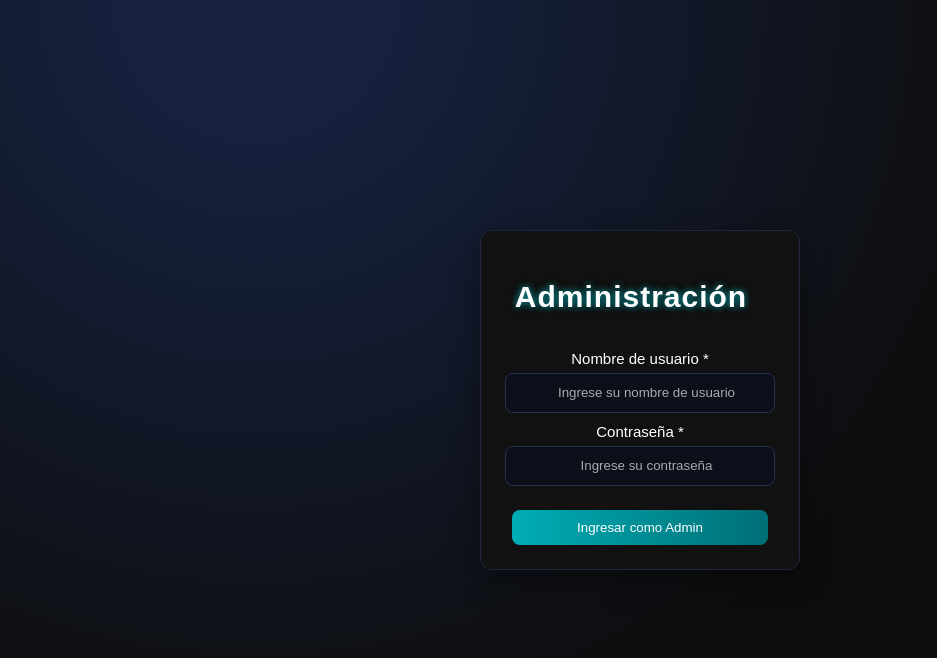
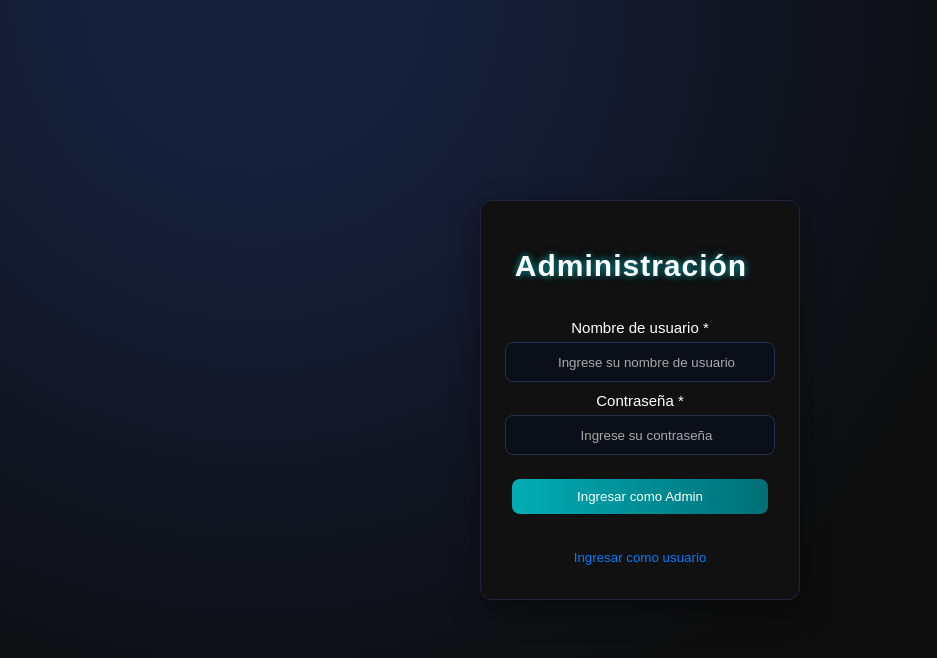
Before and after one commit to jonhbass/Betassist, a React (Vite) app: page /admin-login in a window 1280 px wide. Shown: the top 658 px of the page, without its empty margins (0-937 px from the left). Built offline with nearby package versions, Linux system fonts and the light colour scheme; no server answers.

Commit message:
correçoes

```diff
--- a/src/css/Login.css
+++ b/src/css/Login.css
@@ -78,6 +78,30 @@
   box-shadow: 0 0 12px rgb(118, 230, 255); /* Efeito de brilho ao passar o mouse */
 }
 
+.login-user-btn {
+  background: rgba(255, 255, 255, 0.1) !important; /* Fundo semi-transparente */
+  border: 1px solid rgba(255, 255, 255, 0.2) !important; /* Borda sutil */
+  color: #dff4ff !important; /* Cor do texto mais suave */
+}
+
+.login-user-btn:hover {
+  background: rgba(255, 255, 255, 0.15) !important; /* Destaque ao hover */
+  border-color: rgba(255, 255, 255, 0.3) !important;
+  box-shadow: 0 0 8px rgba(255, 255, 255, 0.2) !important;
+}
+
+.login-admin-btn {
+  background: rgba(255, 255, 255, 0.1) !important; /* Fundo semi-transparente */
+  border: 1px solid rgba(255, 255, 255, 0.2) !important; /* Borda sutil */
+  color: #dff4ff !important; /* Cor do texto mais suave */
+}
+
+.login-admin-btn:hover {
+  background: rgba(255, 255, 255, 0.15) !important; /* Destaque ao hover */
+  border-color: rgba(255, 255, 255, 0.3) !important;
+  box-shadow: 0 0 8px rgba(255, 255, 255, 0.2) !important;
+}
+
 .login-error {
   background: #3b0f0f; /* Cor de fundo da mensagem de erro */
   color: #ffb3b3; /* Cor do texto da mensagem de erro */
--- a/src/pages/AdminLogin.jsx
+++ b/src/pages/AdminLogin.jsx
@@ -90,6 +90,25 @@ export default function AdminLogin() {
         </label>
 
         <button type="submit">Ingresar como Admin</button>
+        <div
+          style={{
+            marginTop: 12,
+            textAlign: 'center',
+          }}
+        >
+          <button
+            type="button"
+            onClick={() => navigate('/login')}
+            style={{
+              background: 'transparent',
+              border: 'none',
+              color: '#007bff',
+              cursor: 'pointer',
+            }}
+          >
+            Ingresar como usuario
+          </button>
+        </div>
       </form>
     </div>
   );
```
